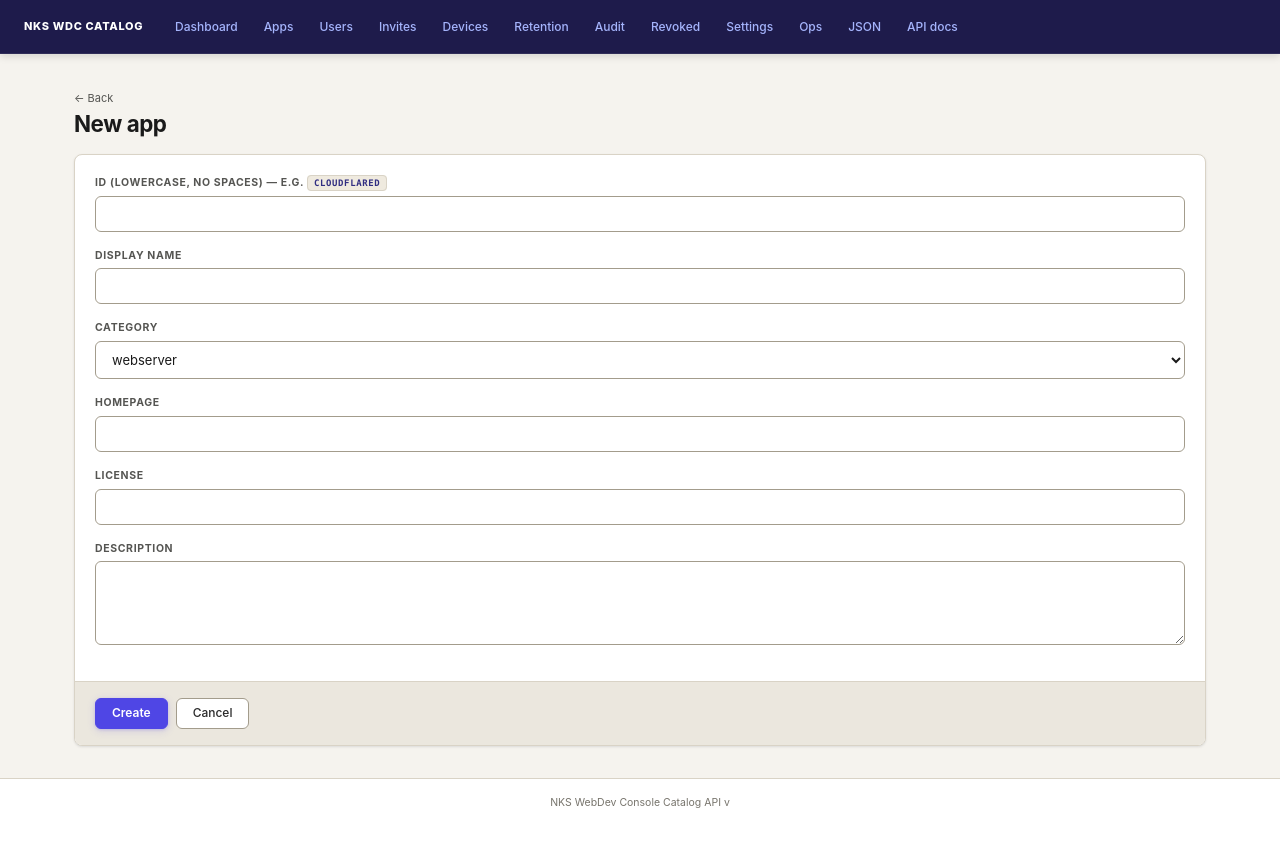
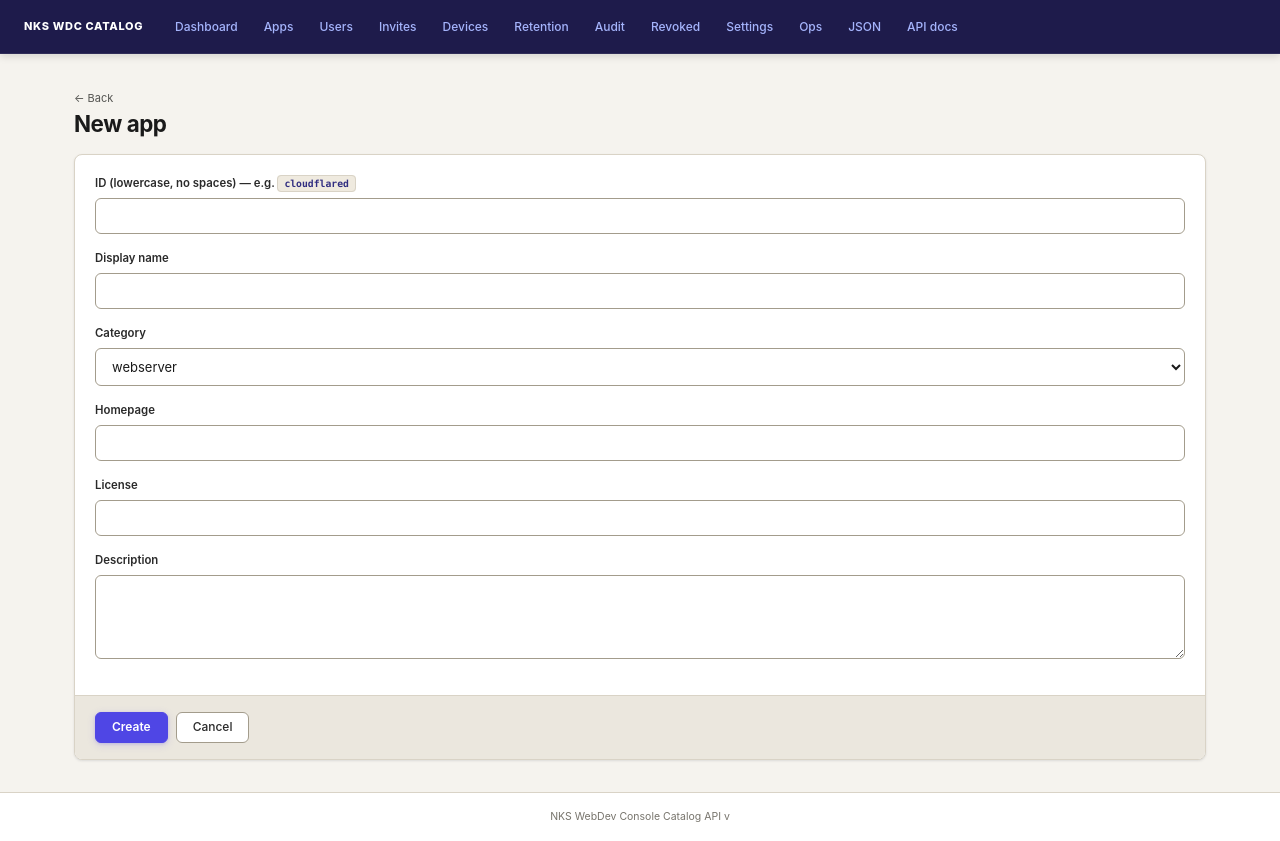
Before and after one commit to nks-hub/wdc-catalog-api, a Python web app: template app/templates/app_form.html in a window 1280 px wide. Before the commit the page ends 808 px from the top, so only its background shows below. Run offline with Jinja, Linux system fonts and the light colour scheme; the template is opened without the code that fills it, so the values that code supplies are empty.

Commit message:
refactor(admin-ui): dashboard 4-col grid, sentence-case form labels, sticky-thead off on .data.compact

```diff
--- a/app/static/admin.css
+++ b/app/static/admin.css
@@ -122,10 +122,12 @@
   --shadow:     0 4px 16px rgba(15,23,42,.08), 0 1px 4px rgba(15,23,42,.05);
   --shadow-md:  0 8px 24px rgba(15,23,42,.10), 0 2px 6px rgba(15,23,42,.06);
 
-  /* Typography */
-  --font-sans: -apple-system, BlinkMacSystemFont, "Segoe UI", "Helvetica Neue",
-               Arial, "Noto Sans", sans-serif, "Apple Color Emoji";
-  --font-mono: ui-monospace, "Cascadia Code", "Fira Code", "JetBrains Mono",
+  /* Typography — Inter variable for UI, JetBrains Mono for code/KPI.
+     Self-hosted via /static/fonts so we don't hit Google Fonts at
+     runtime (CSP stays strict, no third-party tracking). */
+  --font-sans: "Inter", -apple-system, BlinkMacSystemFont, "Segoe UI",
+               "Helvetica Neue", Arial, "Noto Sans", sans-serif, "Apple Color Emoji";
+  --font-mono: "JetBrains Mono", ui-monospace, "Cascadia Code", "Fira Code",
                "SF Mono", Menlo, Consolas, "Liberation Mono", monospace;
 
   /* Topbar */
@@ -560,6 +562,25 @@ main.container {
 .stat-grid-3 {
   grid-template-columns: repeat(3, 1fr);
 }
+/* 4-col KPI row — Catalog · Users · Devices · Webhooks. Prevents the
+   Webhooks card from wrapping alone to a second row. Falls back to
+   2×2 below 1040px, single column below 680px. */
+.stat-grid-4 {
+  grid-template-columns: repeat(4, 1fr);
+}
+@media (max-width: 1040px) {
+  .stat-grid-4 { grid-template-columns: repeat(2, 1fr); }
+}
+@media (max-width: 680px) {
+  .stat-grid-4 { grid-template-columns: 1fr; }
+}
+
+/* Compact tables on dashboard-style pages don't need a sticky header
+   — they're <10 rows and live alongside other cards, so the sticky
+   sliced into section titles above (verified 2026-04-18). */
+.data.compact thead th {
+  position: static;
+}
 
 /* Hero KPI card — the dashboard now leads with one full-width card
    so the 24h activity pulse doesn't share visual weight with "total
@@ -896,22 +917,24 @@ main.container {
   gap: var(--space-4);
 }
 
+/* Form field labels — sentence case, modest weight. Uppercase micro-caps
+   were harder to parse on dense admin screens (verified 2026-04-18 user
+   review: "spatny fonty spatny odsazeni"). Stripe/Linear/Vercel all use
+   sentence case with 500 weight for consistency. */
 .form label {
   display: flex;
   flex-direction: column;
-  gap: 5px;
-  font-size: 0.75rem;
-  font-weight: 700;
-  color: var(--text-3);
-  text-transform: uppercase;
-  letter-spacing: 0.06em;
+  gap: 6px;
+  font-size: 0.8125rem;
+  font-weight: 600;
+  color: var(--text-2);
+  letter-spacing: 0;
 }
 .form label span {
-  font-size: 0.75rem;
-  font-weight: 700;
-  color: var(--text-3);
-  text-transform: uppercase;
-  letter-spacing: 0.06em;
+  font-size: 0.8125rem;
+  font-weight: 600;
+  color: var(--text-2);
+  letter-spacing: 0;
 }
 
 .form input,
@@ -1575,16 +1598,15 @@ details > summary:hover { color: var(--accent-hover); }
 .card-body label {
   display: flex;
   flex-direction: column;
-  gap: 5px;
-  font-size: 0.75rem;
-  font-weight: 700;
-  color: var(--text-3);
-  text-transform: uppercase;
-  letter-spacing: 0.06em;
+  gap: 6px;
+  font-size: 0.8125rem;
+  font-weight: 600;
+  color: var(--text-2);
+  letter-spacing: 0;
 }
 .card-body label span {
-  font-size: 0.75rem;
-  color: var(--text-3);
+  font-size: 0.8125rem;
+  color: var(--text-2);
 }
 .card-body input,
 .card-body select,
--- a/app/templates/dashboard.html
+++ b/app/templates/dashboard.html
@@ -70,7 +70,7 @@
     {% endif %}
   </div>
 
-  <div class="stat-grid stat-grid-3">
+  <div class="stat-grid stat-grid-4">
     <div class="stat-card">
       <h3>Catalog</h3>
       <div class="stat-row"><span>Apps</span><b>{{ stats.catalog.apps }}</b></div>
@@ -129,7 +129,7 @@
       {% else %}
         <div class="stat-row muted"><span>No deliveries in last 24h</span></div>
         <div class="stat-sub">
-          <a class="btn btn-ghost btn-sm" href="/admin/settings">Configure →</a>
+          <a class="btn btn-ghost btn-sm" href="/admin/ops/webhooks">View deliveries →</a>
         </div>
       {% endif %}
     </div>
```
